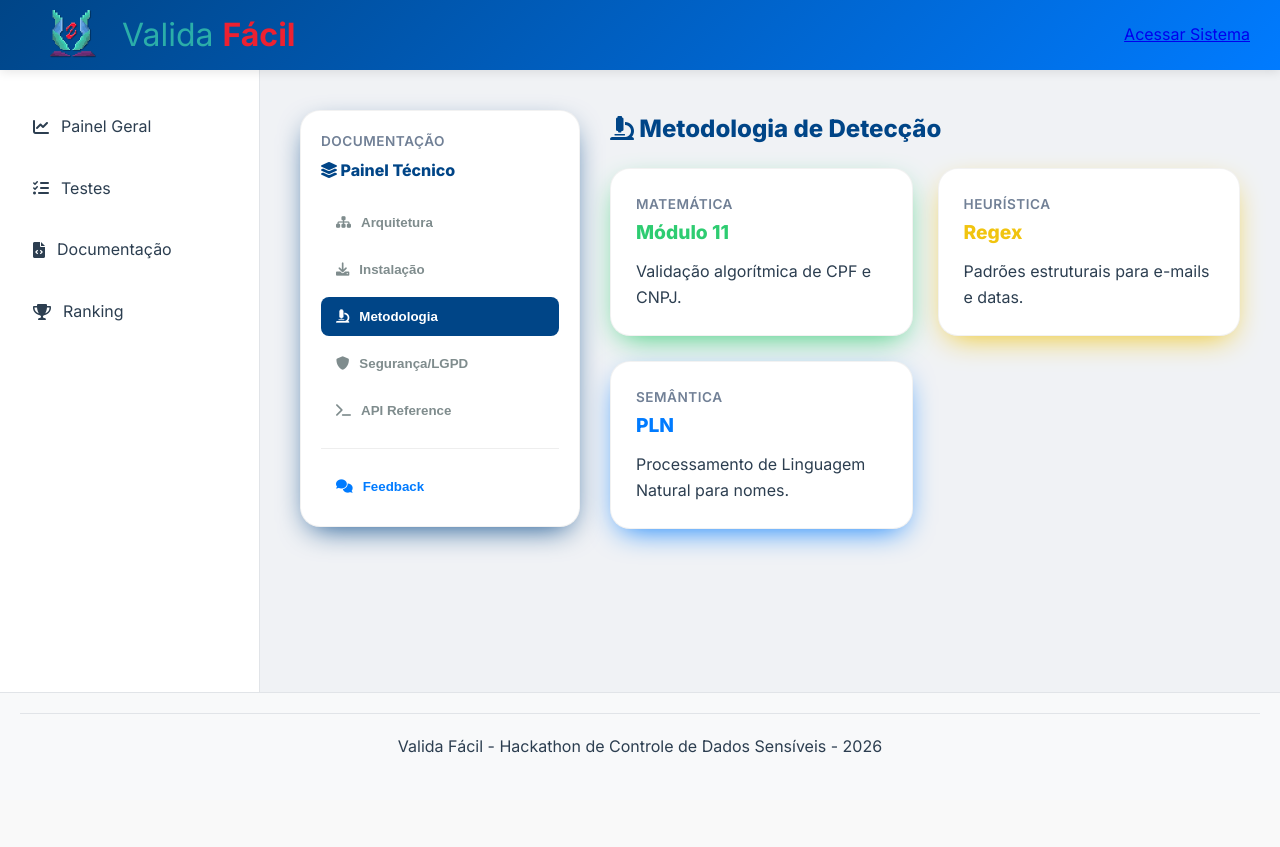
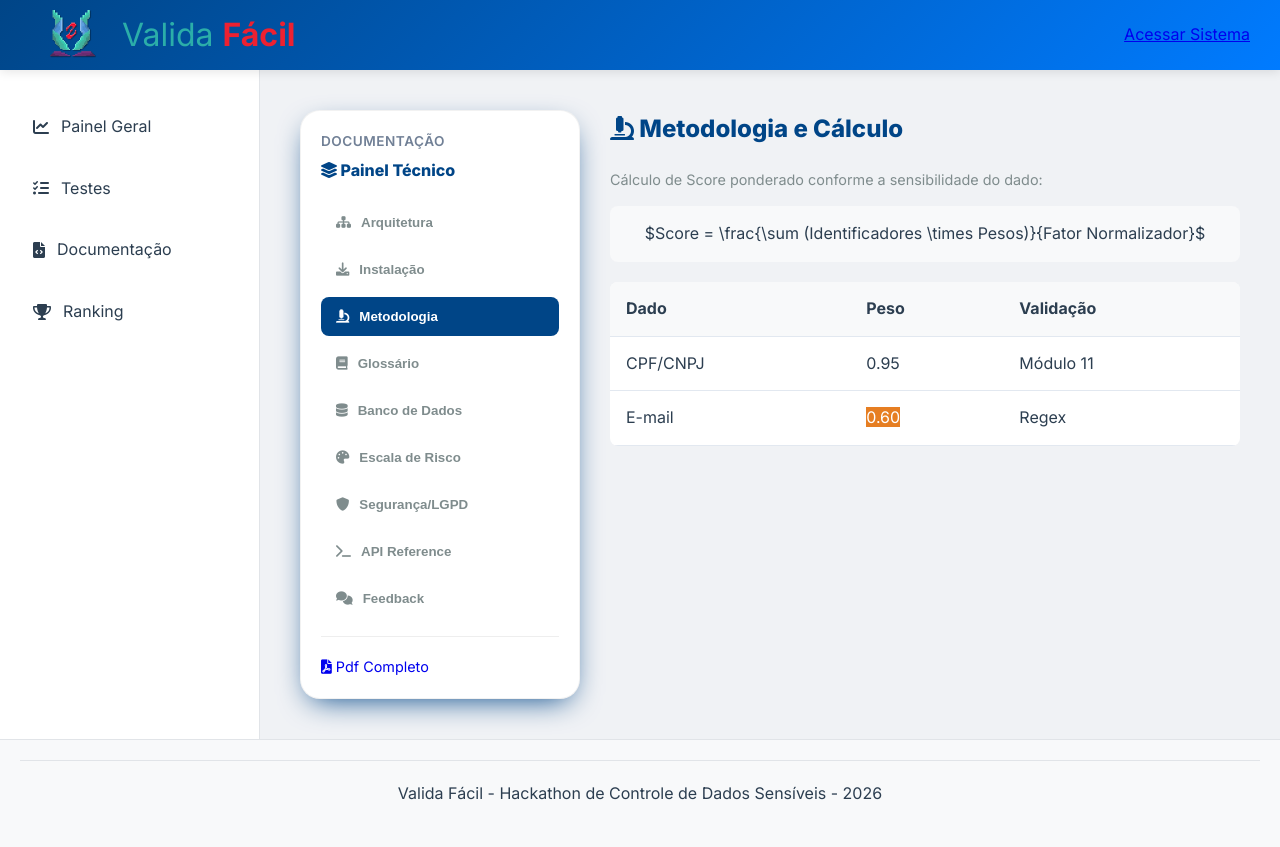
Before and after one commit to KD-Devz/Hackathon_Controle_Social_Desafio_Participa_DF, a Flask app: page /documentacao in a window 1280 px wide, after a click on "Metodologia". Before the commit the page ends 753 px from the top, so only its background shows below. Run offline with Flask 3, Linux system fonts and the light colour scheme; data that the repository does not hold is empty.

Commit message:
feat(documentacao): Style, organização e dados

```diff
--- a/templates/real/pagina_detalhes_analise.html
+++ b/templates/real/pagina_detalhes_analise.html
@@ -166,8 +166,8 @@
                 <i class="fas fa-arrow-left"></i> Histórico
             </a>
 
-            <button onclick="window.print()" class="btn-primary" style="background-color: var(--text-main);">
-                <i class="fas fa-print"></i> Gerar PDF do Relatório
+            <button onclick="window.print()" class="btn-primary" style="background-color: var(--secondary);">
+                <i class="fas fa-print"></i> Gerar PDF
             </button>
         </div>
     </section>
--- a/templates/real/pagina_documentacao.html
+++ b/templates/real/pagina_documentacao.html
@@ -13,15 +13,29 @@
                 </div>
 
                 <nav class="doc-nav" style="display: flex; flex-direction: column; gap: 8px;">
-                <button class="doc-btn active" data-target="arquitetura"><i class="fas fa-sitemap"></i> Arquitetura</button>
+                    <button class="doc-btn active" data-target="arquitetura"><i class="fas fa-sitemap"></i> Arquitetura
+                    </button>
                     <button class="doc-btn" data-target="instalacao"><i class="fas fa-download"></i> Instalação</button>
-                <button class="doc-btn" data-target="metodologia"><i class="fas fa-microscope"></i> Metodologia</button>
-                <button class="doc-btn" data-target="seguranca"><i class="fas fa-shield-alt"></i> Segurança/LGPD</button>
+                    <button class="doc-btn" data-target="metodologia"><i class="fas fa-microscope"></i> Metodologia
+                    </button>
+                    <button class="doc-btn" data-target="dicionario-termos"><i class="fas fa-book"></i> Glossário
+                    </button>
+                    <button class="doc-btn" data-target="dicionario-dados"><i class="fas fa-database"></i> Banco de
+                        Dados
+                    </button>
+                    <button class="doc-btn" data-target="legenda-cores"><i class="fas fa-palette"></i> Escala de Risco
+                    </button>
+                    <button class="doc-btn" data-target="seguranca"><i class="fas fa-shield-alt"></i> Segurança/LGPD
+                    </button>
                     <button class="doc-btn" data-target="api"><i class="fas fa-terminal"></i> API Reference</button>
+                    <button class="doc-btn" data-target="comunidade"><i class="fas fa-comments"></i> Feedback</button>
+
                     <hr style="border: 0; border-top: 1px solid #eee; margin: 10px 0;">
-                <button class="doc-btn btn-community" data-target="comunidade" style="color: var(--secondary);">
-                    <i class="fas fa-comments"></i> Feedback
-                </button>
+
+                    <a href="{{ url_for('documentacao.documentacao_pdf') }}" class="btn-primary"
+                       style="text-decoration: none; justify-content: center; font-size: 0.9rem;">
+                        <i class="fas fa-file-pdf"></i> Pdf Completo
+                    </a>
                 </nav>
             </div>
         </aside>
@@ -32,16 +46,15 @@
                 <h2 class="section-title" style="color: var(--primary); font-weight: 800; margin-bottom: 20px;">
                     <i class="fas fa-sitemap"></i> Arquitetura do Sistema
                 </h2>
-            <p class="muted" style="line-height: 1.6; margin-bottom: 20px;">
-                O <strong>Privacy Shield</strong> opera como um middleware de auditoria, processando fluxos de texto para identificar PII (Personally Identifiable Information).
+                <p class="muted">
+                    O <strong>Privacy Shield</strong> opera como um middleware de auditoria, processando fluxos de texto
+                    para identificar PII (Personally Identifiable Information).
                 </p>
-
-
 
                 <div class="impact-grid" style="grid-template-columns: 1fr 1fr; margin-top: 20px;">
                     <div class="card-glow" style="--card-color: var(--secondary); padding: 15px;">
                         <div class="card-label">Core Engine</div>
-                    <p class="small">Processamento NLP e Regex de alta performance em Python.</p>
+                        <p class="small">Processamento NLP e Regex em Python.</p>
                     </div>
                     <div class="card-glow" style="--card-color: var(--crit-identificadores); padding: 15px;">
                         <div class="card-label">ORM Layer</div>
@@ -54,36 +67,125 @@
                 <h2 class="section-title" style="color: var(--primary); font-weight: 800; margin-bottom: 20px;">
                     <i class="fas fa-download"></i> Guia de Instalação
                 </h2>
-            <div style="background: #2d3748; color: #a0aec0; padding: 20px; border-radius: 8px; font-family: 'Courier New', monospace;">
-                <p style="color: #68d391; margin-bottom: 10px;"># Clonar e configurar ambiente</p>
+                <div style="background: #2d3748; color: #a0aec0; padding: 20px; border-radius: 8px; font-family: monospace;">
                     git clone https://github.com/CalebeAF02/Gerenciador-De-Hoteis---UNB.git<br>
                     cd Gerenciador-De-Hoteis---UNB<br>
                     python -m venv venv<br>
-                source venv/bin/activate <span style="color: #ed64a6;"># Linux/Mac</span><br>
+                    source venv/bin/activate<br>
                     pip install -r requirements.txt
                 </div>
             </article>
 
             <article id="metodologia" class="section" style="display: none;">
                 <h2 class="section-title" style="color: var(--primary); font-weight: 800; margin-bottom: 20px;">
-                <i class="fas fa-microscope"></i> Metodologia de Detecção
+                    <i class="fas fa-microscope"></i> Metodologia e Cálculo
+                </h2>
+                <p class="muted">Cálculo de Score ponderado conforme a sensibilidade do dado:</p>
+                <div style="text-align: center; padding: 15px; background: #f8f9fa; border-radius: 8px; margin: 15px 0;">
+                    $Score = \frac{\sum (Identificadores \times Pesos)}{Fator Normalizador}$
+                </div>
+                <table class="doc-table">
+                    <thead>
+                    <tr>
+                        <th>Dado</th>
+                        <th>Peso</th>
+                        <th>Validação</th>
+                    </tr>
+                    </thead>
+                    <tbody>
+                    <tr>
+                        <td>CPF/CNPJ</td>
+                        <td><span class="badge badge-danger">0.95</span></td>
+                        <td>Módulo 11</td>
+                    </tr>
+                    <tr>
+                        <td>E-mail</td>
+                        <td><span class="badge" style="background:var(--risco-grave); color:white;">0.60</span></td>
+                        <td>Regex</td>
+                    </tr>
+                    </tbody>
+                </table>
+            </article>
+
+            <article id="dicionario-termos" class="section" style="display: none;">
+                <h2 class="section-title" style="color: var(--primary); font-weight: 800; margin-bottom: 20px;">
+                    <i class="fas fa-book"></i> Glossário de Termos
+                </h2>
+                <table class="doc-table">
+                    <thead>
+                    <tr>
+                        <th>Termo</th>
+                        <th>Descrição</th>
+                    </tr>
+                    </thead>
+                    <tbody>
+                    <tr>
+                        <td><strong>PII</strong></td>
+                        <td>Informação que identifica um indivíduo diretamente.</td>
+                    </tr>
+                    <tr>
+                        <td><strong>Regex</strong></td>
+                        <td>Expressões regulares para busca de padrões.</td>
+                    </tr>
+                    </tbody>
+                </table>
+            </article>
+
+            <article id="dicionario-dados" class="section" style="display: none;">
+                <h2 class="section-title" style="color: var(--primary); font-weight: 800; margin-bottom: 20px;">
+                    <i class="fas fa-database"></i> Estrutura de Dados
+                </h2>
+                <h3 style="color: var(--secondary); margin-top: 15px;">Tabela: <code>solicitacoes</code></h3>
+                <table class="doc-table">
+                    <thead>
+                    <tr>
+                        <th>Campo</th>
+                        <th>Tipo</th>
+                        <th>Descrição</th>
+                    </tr>
+                    </thead>
+                    <tbody>
+                    <tr>
+                        <td><code>id</code></td>
+                        <td>Integer</td>
+                        <td>Chave Primária</td>
+                    </tr>
+                    <tr>
+                        <td><code>score_risco</code></td>
+                        <td>Float</td>
+                        <td>Nível de criticidade (0.0 a 1.0)</td>
+                    </tr>
+                    </tbody>
+                </table>
+            </article>
+
+            <article id="legenda-cores" class="section" style="display: none;">
+                <h2 class="section-title" style="color: var(--primary); font-weight: 800; margin-bottom: 20px;">
+                    <i class="fas fa-palette"></i> Escala de Criticidade
                 </h2>
                 <div class="impact-grid">
+                    <div class="card-glow" style="--card-color: var(--risco-alarmante);">
+                        <div class="card-label">0.0-0.2</div>
+                        Alarmante
+                    </div>
+                    <div class="card-glow" style="--card-color: var(--risco-grave);">
+                        <div class="card-label">0.4-0.6</div>
+                        Grave
+                    </div>
+                    <div class="card-glow" style="--card-color: var(--risco-severo);">
+                        <div class="card-label">0.8-1.0</div>
+                        Catastrófico
+                    </div>
+                </div>
+            </article>
+
+            <article id="seguranca" class="section" style="display: none;">
+                <h2 class="section-title" style="color: var(--primary); font-weight: 800; margin-bottom: 20px;">
+                    <i class="fas fa-shield-alt"></i> Segurança/LGPD
+                </h2>
                 <div class="card-glow" style="--card-color: var(--success);">
-                    <div class="card-label">Matemática</div>
-                    <div class="card-value" style="font-size: 1.2rem;">Módulo 11</div>
-                    <p class="small">Validação algorítmica de CPF e CNPJ.</p>
-                </div>
-                <div class="card-glow" style="--card-color: var(--warning);">
-                    <div class="card-label">Heurística</div>
-                    <div class="card-value" style="font-size: 1.2rem;">Regex</div>
-                    <p class="small">Padrões estruturais para e-mails e datas.</p>
-                </div>
-                <div class="card-glow" style="--card-color: var(--secondary);">
-                    <div class="card-label">Semântica</div>
-                    <div class="card-value" style="font-size: 1.2rem;">PLN</div>
-                    <p class="small">Processamento de Linguagem Natural para nomes.</p>
-                </div>
+                    <p class="small">Princípio de <strong>Privacy by Design</strong>: dados sensíveis são anonimizados
+                        antes da persistência.</p>
                 </div>
             </article>
 
@@ -91,34 +193,24 @@
                 <h2 class="section-title" style="color: var(--primary); font-weight: 800; margin-bottom: 20px;">
                     <i class="fas fa-terminal"></i> API Reference
                 </h2>
-            <div class="card-glow" style="--card-color: var(--text-main); padding: 20px;">
+                <div class="card-glow" style="--card-color: var(--text-main);">
                     <span class="badge badge-success">POST</span> <code>/analisar</code>
-                <pre style="margin-top:15px; background: #f8f9fa; padding: 10px; border-radius: 5px;">
-{
-  "texto": "String para análise...",
-  "usuario_id": 102
-}</pre>
+                    <pre style="margin-top:10px; font-size: 0.8rem;">{"texto": "analise aqui", "user_id": 1}</pre>
                 </div>
             </article>
 
             <article id="comunidade" class="section" style="display: none;">
                 <h2 class="section-title" style="color: var(--primary); font-weight: 800; margin-bottom: 20px;">
-                <i class="fas fa-comments"></i> Feedback Técnico
+                    <i class="fas fa-comments"></i> Feedback
                 </h2>
-            <form method="POST" action="{{ url_for('documentacao.comentar_documentacao') }}" class="card-glow" style="--card-color: var(--secondary); padding: 25px;">
-                <input type="text" name="nome" placeholder="Seu Nome ou Instituição" class="doc-input" style="width: 100%; margin-bottom: 15px; padding: 10px; border-radius: 6px; border: 1px solid #ddd;">
-                <textarea name="comentario" placeholder="Descreva sua sugestão ou erro encontrado..." class="doc-textarea" style="width: 100%; height: 100px; padding: 10px; border-radius: 6px; border: 1px solid #ddd; margin-bottom: 15px;"></textarea>
-                <button type="submit" class="btn-primary" style="width: 100%;">Enviar para os Desenvolvedores</button>
+                <form method="POST" action="{{ url_for('documentacao.comentar_documentacao') }}" class="card-glow"
+                      style="--card-color: var(--secondary);">
+                    <input type="text" name="nome" placeholder="Seu Nome" class="doc-input"
+                           style="width:100%; margin-bottom:10px; padding:8px; border-radius:4px; border:1px solid #ddd;">
+                    <textarea name="comentario" placeholder="Sugestões..."
+                              style="width:100%; height:80px; margin-bottom:10px; padding:8px; border-radius:4px; border:1px solid #ddd;"></textarea>
+                    <button type="submit" class="btn-primary" style="width:100%;">Enviar</button>
                 </form>
-
-            <div class="comment-list" style="margin-top: 30px;">
-                {% for c in comentarios %}
-                <div style="border-left: 3px solid var(--primary); padding: 15px; background: white; margin-bottom: 15px; border-radius: 0 8px 8px 0; box-shadow: var(--shadow);">
-                    <strong style="color: var(--primary);">{{ c.nome }}</strong> <small class="muted">— {{ c.criado_em }}</small>
-                    <p style="margin-top: 8px; font-size: 0.9rem;">{{ c.comentario }}</p>
-                </div>
-                {% endfor %}
-            </div>
             </article>
 
         </section>
@@ -139,8 +231,16 @@
             align-items: center;
             gap: 10px;
         }
-    .doc-btn:hover { background: #f0f4f8; color: var(--primary); }
-    .doc-btn.active { background: var(--primary); color: white; }
+
+        .doc-btn:hover {
+            background: #f0f4f8;
+            color: var(--primary);
+        }
+
+        .doc-btn.active {
+            background: var(--primary);
+            color: white;
+        }
     </style>
 {% endblock %}
 
@@ -153,16 +253,15 @@
             buttons.forEach(btn => {
                 btn.addEventListener('click', () => {
                     const target = btn.getAttribute('data-target');
+                    if (!target) return;
 
-                // Esconde todas as seções e remove active dos botões
                     sections.forEach(s => s.style.display = 'none');
                     buttons.forEach(b => b.classList.remove('active'));
 
-                // Mostra a alvo e ativa o botão
                     document.getElementById(target).style.display = 'block';
                     btn.classList.add('active');
 
-                window.scrollTo({ top: 0, behavior: 'smooth' });
+                    window.scrollTo({top: 0, behavior: 'smooth'});
                 });
             });
         });
```
Also changed, not shown: static/css/style.css (deleted, +0 -326 lines). Lines whose indentation alone changed are shown as unchanged.
